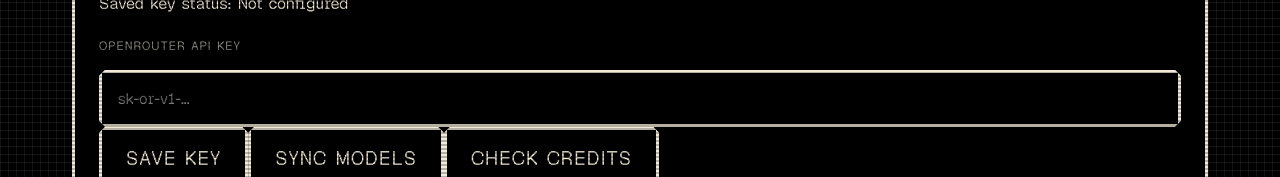
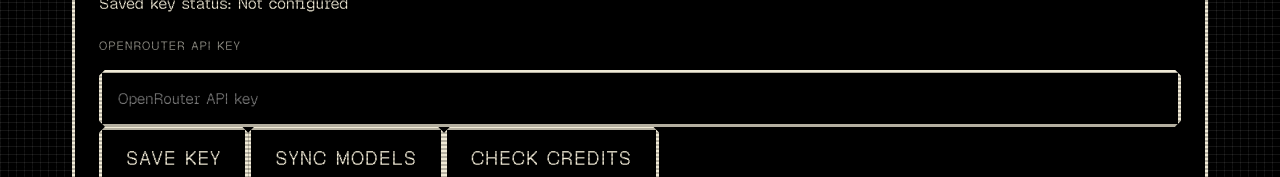
Before and after one commit to coltonbatts/basecamp, a React app: page /#/settings in a window 1280 px wide. Shown: the part 430-607 px from the top of the page. Built offline with nearby package versions, Linux system fonts and the light colour scheme; the HTML template or start-up script is replaced by a standard one.

Commit message:
Replace key-like placeholders to avoid secret-scan false positives

```diff
--- a/src/components/Settings.tsx
+++ b/src/components/Settings.tsx
@@ -208,7 +208,7 @@
                 value={apiKey}
                 onChange={(event) => setApiKey(event.target.value)}
                 autoComplete="off"
-                placeholder="sk-or-v1-..."
+                placeholder="OpenRouter API key"
               />
             </label>
 
```
Also changed, not shown: 1 other file (tests, documents, lock files or other folders).
